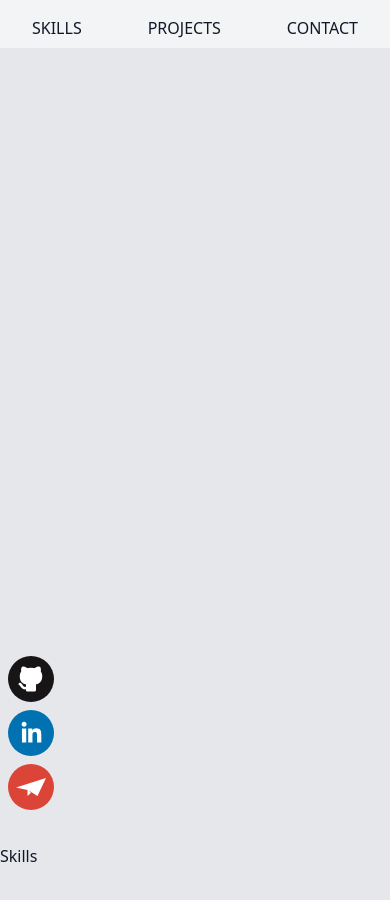
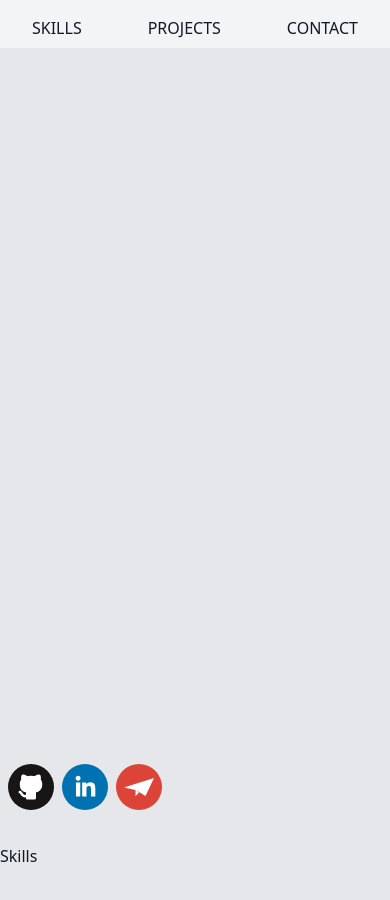
Before and after one commit to ayus-10/my-site, a React (Vite) app: page / in a window 390 px wide. Shown: the top 900 px of the page. Built offline with nearby package versions, Linux system fonts and the light colour scheme.

Commit message:
fix responsiveness

```diff
--- a/src/components/Navbar.jsx
+++ b/src/components/Navbar.jsx
@@ -5,7 +5,7 @@ const Navbar = () => {
   const navLinks = ["skills", "projects", "contact"];
 
   return (
-    <nav className="flex w-screen justify-center bg-gray-100 px-4 py-2 font-light">
+    <nav className="relative z-50 flex max-h-[3.25rem] w-screen justify-center bg-gray-100 px-4 py-2 font-light">
       <ul className="flex w-full justify-between px-4 sm:text-lg md:w-auto md:justify-center md:gap-8 md:px-0 md:text-xl">
         {navLinks.map((link, index) => (
           <li key={index} className="group">
--- a/src/components/SocialLinks.jsx
+++ b/src/components/SocialLinks.jsx
@@ -23,7 +23,7 @@ const SocialLinks = () => {
   ];
 
   return (
-    <div className="absolute bottom-[4vh] left-[2vw] flex flex-col gap-2">
+    <div className="absolute bottom-[4vh] left-[2vw] flex gap-2 md:flex-col">
       {socialLinks.map((link, index) => (
         <div
           className="cursor-pointer rounded-full p-2 hover:animate-wiggle"
```
